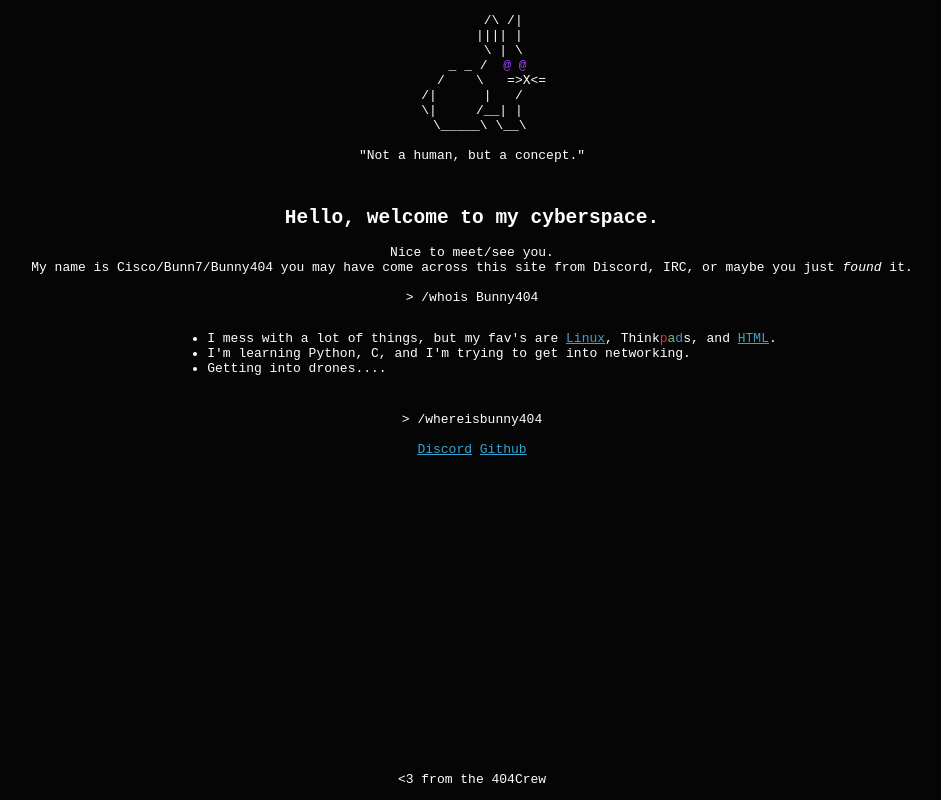
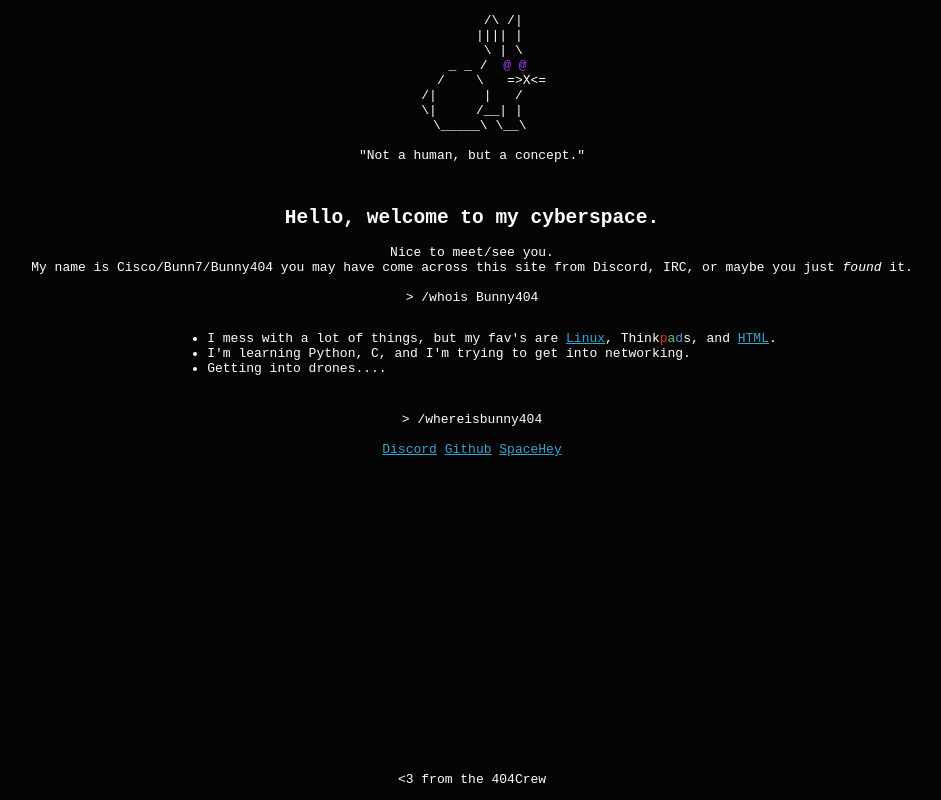
Before and after one commit to BashBunnyy/Source-for-Dankpad.xyz, a plain HTML site: page index.html in a window 1280 px wide. Shown: the whole page, without its empty margins (168-1109 px from the left). Drawn offline with Linux system fonts and the light colour scheme.

Commit message:
Update index.html
Added SpaceHey social.

```diff
--- a/index.html
+++ b/index.html
@@ -47,7 +47,7 @@
 </pre>
 -->
 <p style="padding: 10px;">> /whereisbunny404<br><br>
-  <a href="https://discord.com/users/1233180666536005682">Discord</a> <a href="https://github.com/Bunn7/">Github</a>
+  <a href="https://discord.com/users/1233180666536005682">Discord</a> <a href="https://github.com/Bunn7/">Github</a> <a href="https://spacehey.com/bunny404">SpaceHey</a>
 </p>
 
 
```
